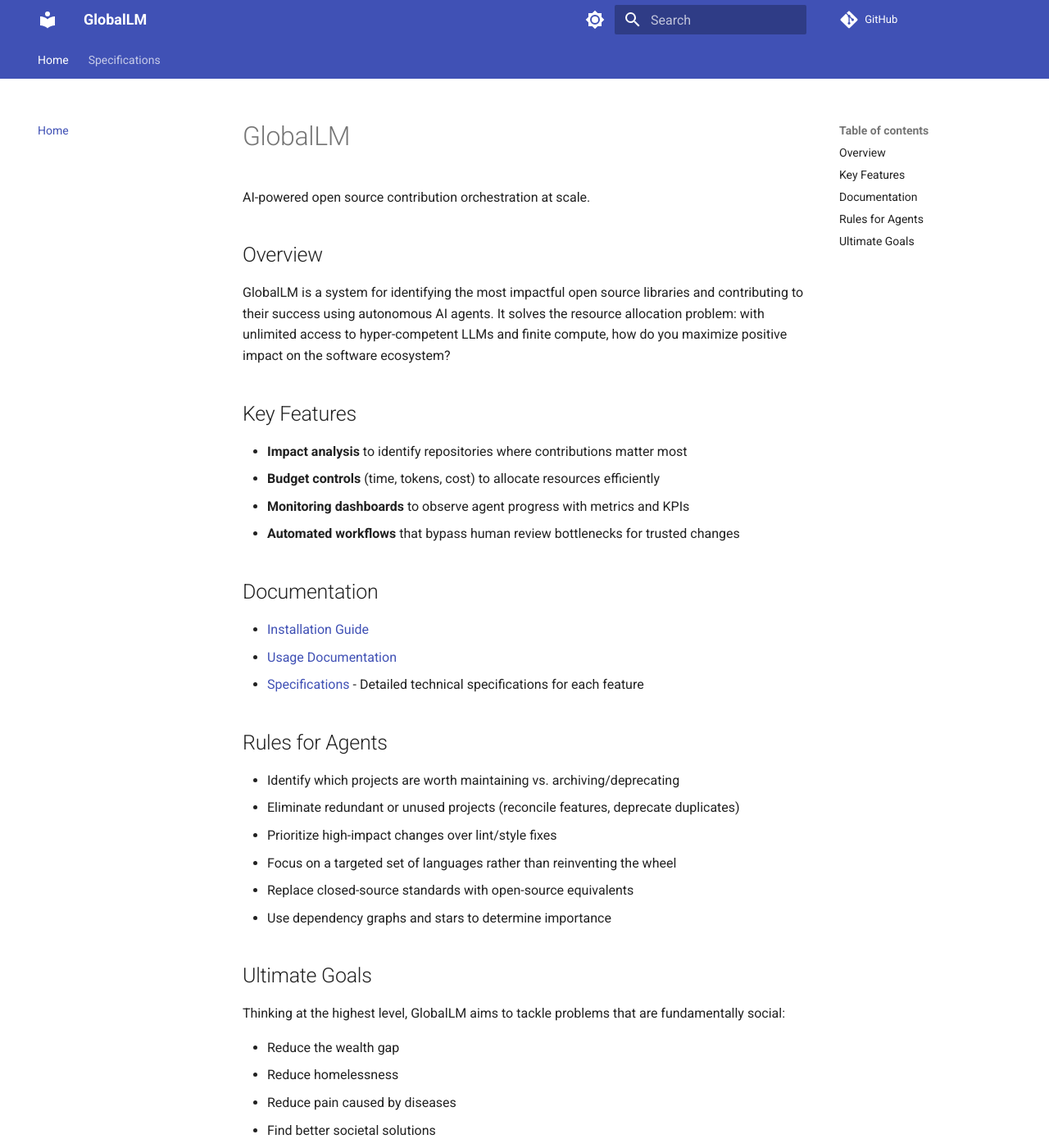
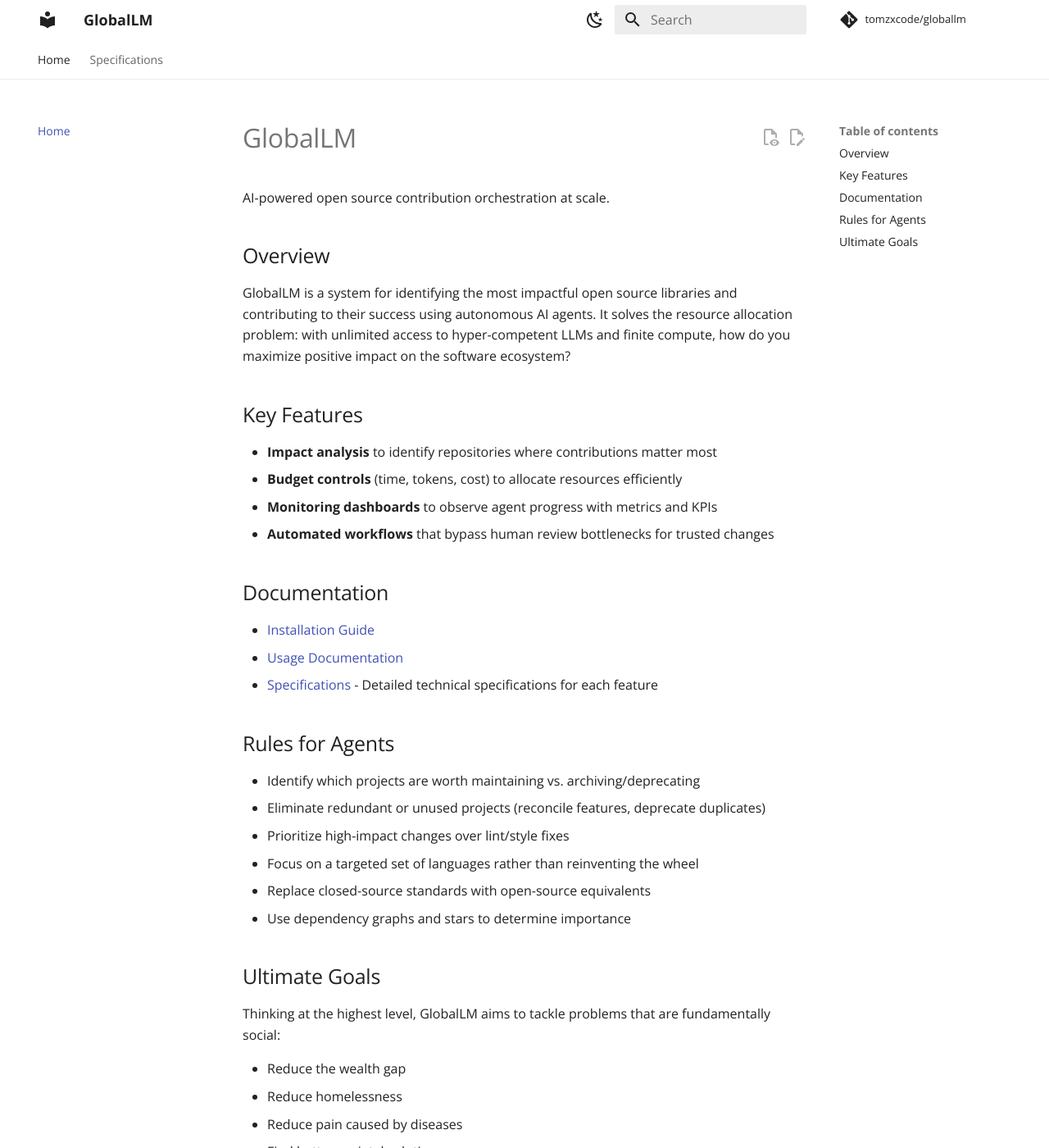
Before and after one commit to TomzxCode/globallm, an MkDocs documentation site: the page built from docs/index.md, in a window 1280 px wide and 1400 px high. Shown: the whole window at 82% size. Built offline with MkDocs 1.6.1 and Material for MkDocs 9.7.7, drawn with Linux system fonts in a browser that asks for light colours; comment, search, counter and statistics services are not loaded.

Commit message:
Update mkdocs

```diff
--- a/mkdocs.yml
+++ b/mkdocs.yml
@@ -1,7 +1,14 @@
 site_name: GlobalLM
 site_description: AI-powered open source contribution orchestration at scale
-site_url: https://github.com/yourorg/globallm
-repo_url: https://github.com/yourorg/globallm
+site_url: https://github.com/tomzxcode/globallm
+repo_name: tomzxcode/globallm
+repo_url: https://github.com/tomzxcode/globallm
+edit_uri: edit/main/docs/
+
+extra:
+  social:
+    - icon: fontawesome/brands/github
+      link: https://github.com/tomzxcode/entity-manager
 
 nav:
   - Home: index.md
@@ -18,39 +25,51 @@ nav:
 
 theme:
   name: material
-  palette:
-    - media: "(prefers-color-scheme: light)"
-      scheme: default
-      primary: indigo
-      accent: indigo
-      toggle:
-        icon: material/brightness-7
-        name: Switch to dark mode
-    - media: "(prefers-color-scheme: dark)"
-      scheme: slate
-      primary: indigo
-      accent: indigo
-      toggle:
-        icon: material/brightness-4
-        name: Switch to light mode
+  font:
+    text: Open Sans
   features:
     - navigation.tabs
     - navigation.sections
     - navigation.expand
-    - search.suggest
+    - navigation.top
     - search.highlight
+    - search.share
+    - content.action.edit
+    - content.action.view
+    - content.code.copy
+    - content.code.annotate
+  palette:
+    # Palette toggle for light mode
+    - media: "(prefers-color-scheme: light)"
+      scheme: default
+      primary: white
+      accent: green
+      toggle:
+        icon: material/weather-night
+        name: Switch to dark mode
+    # Palette toggle for dark mode
+    - media: "(prefers-color-scheme: dark)"
+      scheme: slate
+      primary: black
+      accent: green
+      toggle:
+        icon: material/weather-sunny
+        name: Switch to light mode
 
 markdown_extensions:
+  - pymdownx.highlight:
+      anchor_linenums: true
+      line_spans: __span
+      pygments_lang_class: true
+  - pymdownx.inlinehilite
+  - pymdownx.snippets
   - pymdownx.superfences
+  - admonition
+  - pymdownx.details
   - pymdownx.tabbed:
       alternate_style: true
-  - admonition
-  - pymdownx.details
   - attr_list
   - md_in_html
-
 plugins:
   - search
-  - mkdocstrings:
-      watch:
-        - src/globallm
+  - social
--- a/pyproject.toml
+++ b/pyproject.toml
@@ -34,8 +34,7 @@ path = "build_hook.py"
 [dependency-groups]
 dev = [
     "mkdocs>=1.6.1",
-    "mkdocs-material>=9.5.49",
-    "mkdocstrings>=0.27.0",
+    "mkdocs-material[imaging]>=9.7.1",
     "pytest>=8.0.0",
     "pytest-asyncio>=0.24.0",
     "pytest-cov>=6.0.0",
```
Also changed, not shown: 1 other file.
